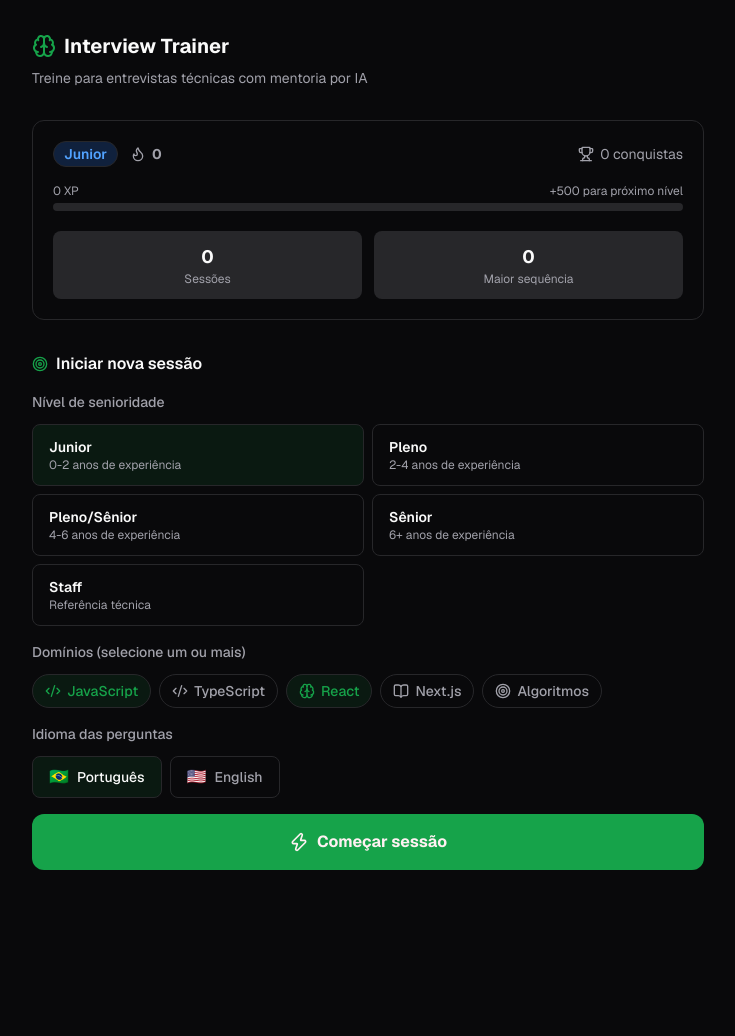
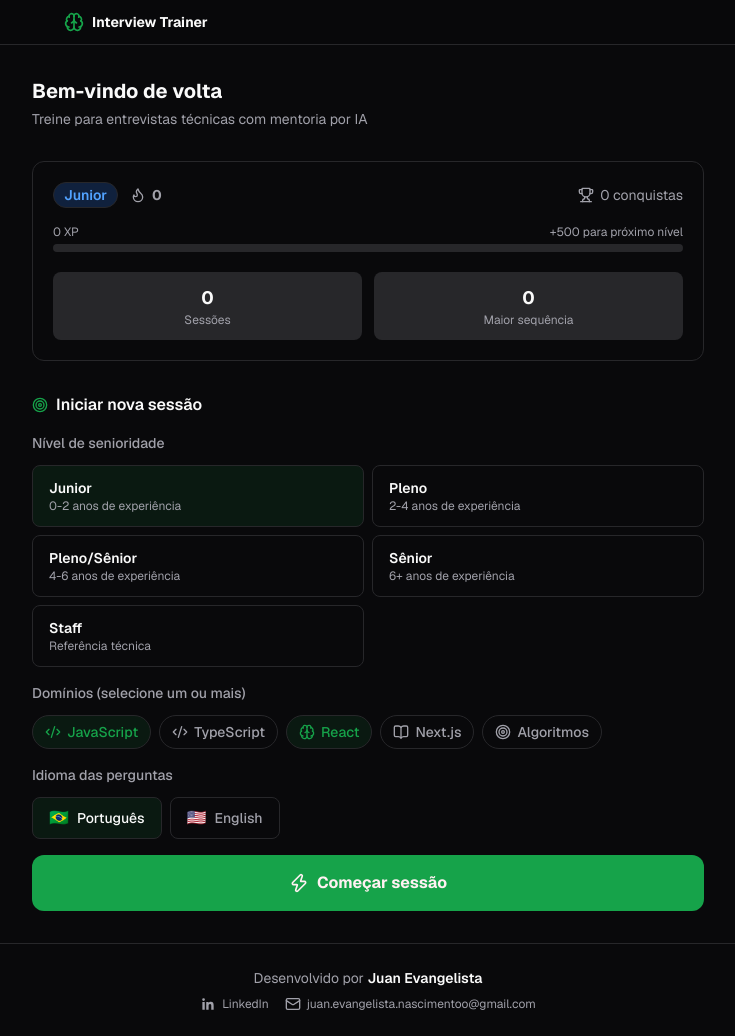
Before and after one commit to juanevangelista1/Treinador-entrevista, a Next.js app in the folder apps/web/: page / in a window 1280 px wide. Shown: the whole page, without its empty margins (272-1007 px from the left). Before the commit the page ends 902 px from the top, so only its background shows below. Built offline with nearby package versions, Linux system fonts and the light colour scheme.

Commit message:
feat: implement core layout shell and main dashboard UI for session configuration

```diff
--- a/apps/web/src/app/layout.tsx
+++ b/apps/web/src/app/layout.tsx
@@ -1,5 +1,7 @@
 import type { Metadata } from 'next'
 import { Geist, Geist_Mono } from 'next/font/google'
+import { SiteHeader } from '@/components/layout/SiteHeader'
+import { SiteFooter } from '@/components/layout/SiteFooter'
 import './globals.css'
 
 const geistSans = Geist({
@@ -20,7 +22,11 @@
 export default function RootLayout({ children }: { children: React.ReactNode }) {
   return (
     <html lang="pt-BR" className={`${geistSans.variable} ${geistMono.variable} h-full antialiased`}>
-      <body className="min-h-full bg-background text-foreground">{children}</body>
+      <body className="flex min-h-full flex-col bg-background text-foreground">
+        <SiteHeader />
+        <div className="flex-1">{children}</div>
+        <SiteFooter />
+      </body>
     </html>
   )
 }
--- a/apps/web/src/app/page.tsx
+++ b/apps/web/src/app/page.tsx
@@ -47,11 +47,8 @@
   return (
     <main className="min-h-screen p-4 md:p-8">
       <div className="mx-auto max-w-2xl space-y-8">
-        <header className="space-y-2">
-          <div className="flex items-center gap-2">
-            <Brain className="h-6 w-6 text-primary" />
-            <h1 className="text-xl font-bold text-foreground">Interview Trainer</h1>
-          </div>
+        <header className="space-y-1">
+          <h1 className="text-xl font-bold text-foreground">Bem-vindo de volta</h1>
           <p className="text-sm text-muted-foreground">
             Treine para entrevistas técnicas com mentoria por IA
           </p>
--- /dev/null
+++ b/apps/web/src/components/layout/SiteFooter.tsx
@@ -0,0 +1,44 @@
+import { Mail } from 'lucide-react'
+
+function LinkedinIcon() {
+  return (
+    <svg
+      viewBox="0 0 24 24"
+      fill="currentColor"
+      className="h-4 w-4"
+      aria-hidden="true"
+    >
+      <path d="M20.45 20.45h-3.55v-5.57c0-1.33-.02-3.03-1.85-3.03-1.85 0-2.14 1.45-2.14 2.94v5.66H9.36V9h3.41v1.56h.05c.47-.9 1.64-1.85 3.38-1.85 3.61 0 4.28 2.38 4.28 5.47v6.27zM5.34 7.43a2.06 2.06 0 1 1 0-4.12 2.06 2.06 0 0 1 0 4.12zM7.12 20.45H3.56V9h3.56v11.45z" />
+    </svg>
+  )
+}
+
+export function SiteFooter() {
+  return (
+    <footer className="border-t border-border">
+      <div className="mx-auto flex max-w-2xl flex-col items-center gap-2 px-4 py-6 text-center md:px-8">
+        <p className="text-sm text-muted-foreground">
+          Desenvolvido por <span className="font-semibold text-foreground">Juan Evangelista</span>
+        </p>
+        <div className="flex items-center gap-4">
+          <a
+            href="https://www.linkedin.com/in/juan-evangelista-developer/?locale=pt"
+            target="_blank"
+            rel="noopener noreferrer"
+            className="flex items-center gap-1.5 text-xs text-muted-foreground transition-colors hover:text-primary"
+          >
+            <LinkedinIcon />
+            LinkedIn
+          </a>
+          <a
+            href="mailto:juan.evangelista.nascimentoo@gmail.com"
+            className="flex items-center gap-1.5 text-xs text-muted-foreground transition-colors hover:text-primary"
+          >
+            <Mail className="h-4 w-4" />
+            juan.evangelista.nascimentoo@gmail.com
+          </a>
+        </div>
+      </div>
+    </footer>
+  )
+}
--- /dev/null
+++ b/apps/web/src/components/layout/SiteHeader.tsx
@@ -0,0 +1,15 @@
+import Link from 'next/link'
+import { Brain } from 'lucide-react'
+
+export function SiteHeader() {
+  return (
+    <header className="sticky top-0 z-40 border-b border-border bg-background/80 backdrop-blur-sm">
+      <div className="mx-auto flex max-w-2xl items-center gap-2 px-4 py-3 md:px-8">
+        <Link href="/" className="flex items-center gap-2 text-foreground hover:opacity-80 transition-opacity">
+          <Brain className="h-5 w-5 text-primary" />
+          <span className="text-sm font-bold">Interview Trainer</span>
+        </Link>
+      </div>
+    </header>
+  )
+}
```
